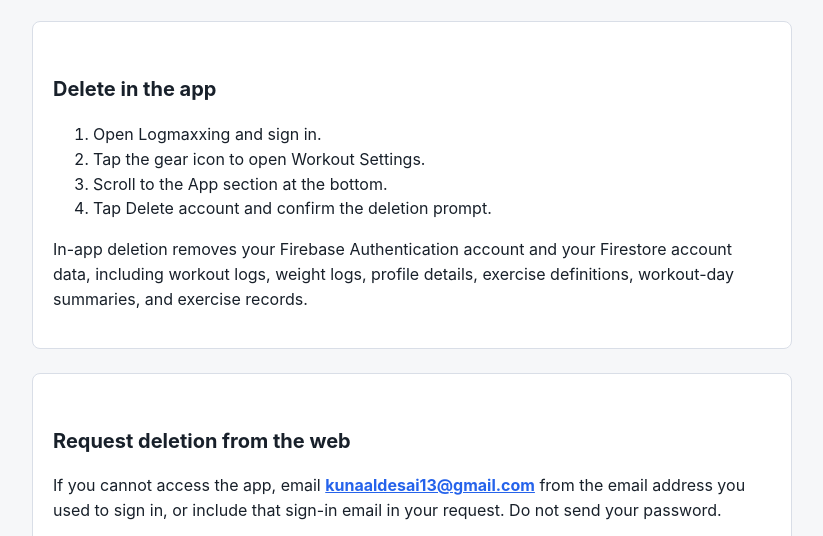
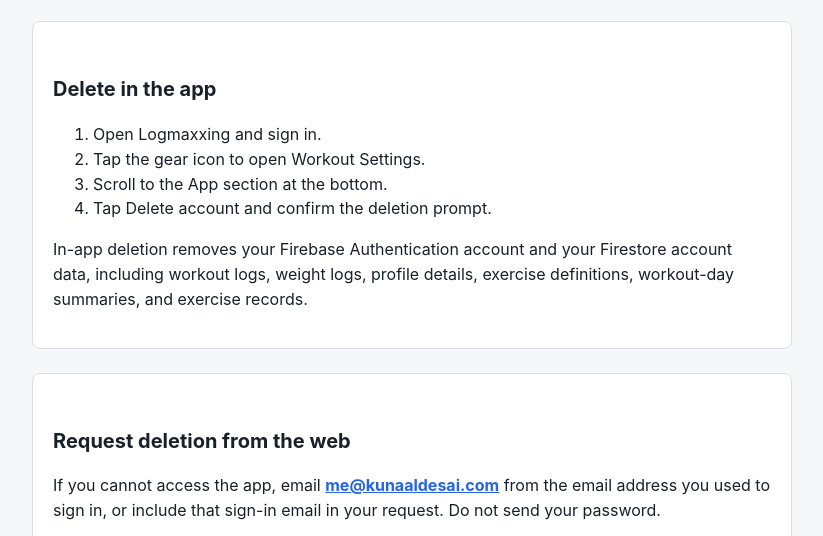
Before and after one commit to kunaaldesai/fitnessTracker_api, a plain HTML site: page public/delete-account.html in a window 1280 px wide. Shown: the part 209-745 px from the top of the page, without its empty margins (228-1051 px from the left). Drawn offline with Linux system fonts and the light colour scheme.

Commit message:
Email change

```diff
--- a/public/delete-account.html
+++ b/public/delete-account.html
@@ -96,7 +96,7 @@
         <h2>Request deletion from the web</h2>
         <p>
           If you cannot access the app, email
-          <a href="mailto:kunaaldesai13@gmail.com?subject=Logmaxxing%20Account%20Deletion%20Request">kunaaldesai13@gmail.com</a>
+          <a href="mailto:me@kunaaldesai.com?subject=Logmaxxing%20Account%20Deletion%20Request">me@kunaaldesai.com</a>
           from the email address you used to sign in, or include that sign-in email in your request.
           Do not send your password.
         </p>
```
Also changed, not shown: 1 other file.
